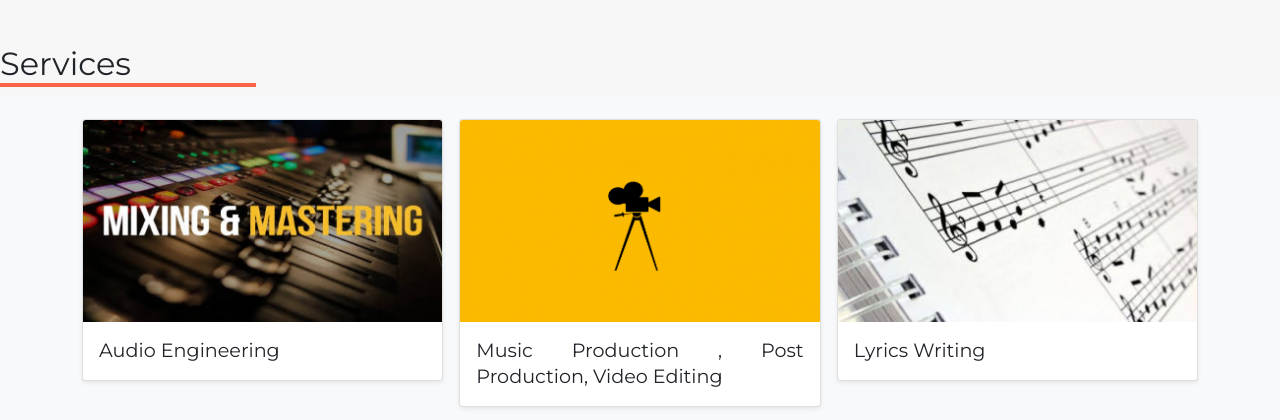
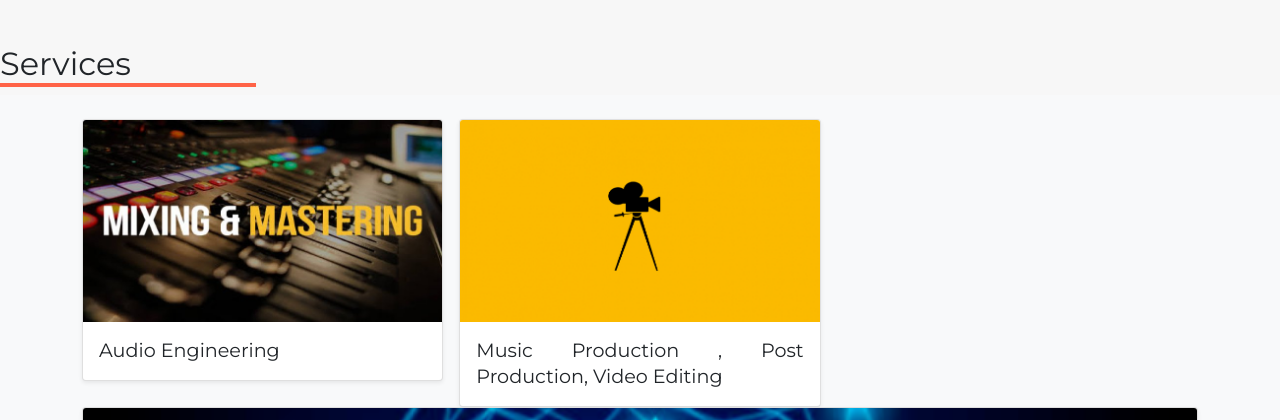
Before and after one commit to thewooferz/thewooferz.github.io, a plain HTML site: page index.html in a window 1280 px wide. Shown: the part 909-1329 px from the top of the page. Drawn offline with nearby package versions, Linux system fonts and the light colour scheme; files that its build step writes are made by us from their sources; files whose address does not match are found by name.

Commit message:
removed lyrics

```diff
--- a/index.html
+++ b/index.html
@@ -99,14 +99,14 @@
             </div>
           </div>
         </div>
-        <div class="col">
+        <!--div class="col">
           <div class="card shadow-sm">
             <img placeholder width="100%" height="20%" background="#55595c" color="#eceeef" class="card-img-top" text="Thumbnail" src="src/assets/lyrics.jpeg">
             <div class="card-body">
               <p class="card-text">Lyrics Writing</p>
 
             </div>
-          </div>
+          </div-->
         </div>
         <div class="col">
           <div class="card shadow-sm">
```
